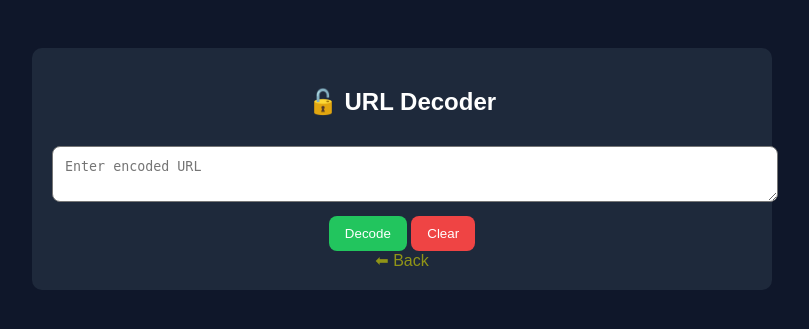
After one commit to softwarewala22/-ip-reputation-checker, a Flask app: page /url-decoder in a window 1280 px wide. The commit adds this page. Shown: the top 329 px of the page, without its empty margins (238-1047 px from the left). Run offline with Flask 3, Linux system fonts and the light colour scheme.

Commit message:
added slight fucntionality to ip block, then added new functionality for UrlDecode, sfelink

```diff
--- a/app.py
+++ b/app.py
@@ -9,6 +9,8 @@ from db_ops import create_table, get_ip_data, save_ip_data, save_request_log
 from vpncheck import check_proxycheck, check_ipqs
 from time import time
 from db_ops import cleanup_old_data
+from routes.url_decoder import url_decoder_bp
+from routes.safelink import safelink_bp
 
 # 🔥 Load env first
 load_dotenv()
@@ -27,6 +29,8 @@ VT_API_KEY = os.getenv("VT_API_KEY")
 
 app = Flask(__name__)
 
+app.register_blueprint(url_decoder_bp)
+app.register_blueprint(safelink_bp)
 # 🔥 Create tables
 create_table()
 
--- /dev/null
+++ b/routes/url_decoder.py
@@ -0,0 +1,33 @@
+from flask import Blueprint, request, render_template
+import urllib.parse
+
+url_decoder_bp = Blueprint('url_decoder', __name__)
+
+@url_decoder_bp.route('/url-decoder', methods=['GET', 'POST'])
+def url_decoder():
+    decoded_url = None
+    error = None
+    encoded_url = ""   # ✅ always initialize
+
+    def multi_decode(url, times=3):
+        for _ in range(times):
+            url = urllib.parse.unquote(url)
+        return url
+
+    if request.method == 'POST':
+        encoded_url = request.form.get('encoded_url', "").strip()
+
+        if not encoded_url:
+            error = "Please enter a URL"
+        else:
+            try:
+                decoded_url = multi_decode(encoded_url)
+            except Exception:
+                error = "Invalid URL"
+
+    return render_template(
+        'url_decoder.html',
+        decoded_url=decoded_url,
+        error=error,
+        encoded_url=encoded_url
+    )
--- /dev/null
+++ b/templates/url_decoder.html
@@ -0,0 +1,149 @@
+<!DOCTYPE html>
+<html>
+<head>
+    <title>URL Decoder</title>
+
+    <style>
+        body {
+            background:#0f172a;
+            color:white;
+            font-family:Arial;
+            text-align:center;
+            padding:40px;
+        }
+
+        .box {
+            width:700px;
+            max-width:90%;
+            margin:auto;
+            background:#1e293b;
+            padding:20px;
+            border-radius:10px;
+        }
+
+        textarea {
+            width:100%;
+            padding:12px;
+            border-radius:8px;
+            margin-top:10px;
+            word-break: break-all;
+        }
+
+        button {
+            margin-top:10px;
+            padding:10px 16px;
+            background:#22c55e;
+            border:none;
+            border-radius:8px;
+            cursor:pointer;
+            color:white;
+            font-weight:500;
+            transition: all 0.2s ease;
+        }
+
+        button:hover {
+            background:#16a34a;
+            transform: translateY(-2px);
+            box-shadow: 0 4px 10px rgba(0,0,0,0.3);
+        }
+
+        button:active {
+            transform: scale(0.95);
+            box-shadow:none;
+        }
+
+        .clear {
+            background:#ef4444;
+        }
+
+        .clear:hover {
+            background:#dc2626;
+        }
+
+        .copy-btn {
+            background:#334155;
+        }
+
+        .copy-btn:hover {
+            background:#475569;
+        }
+
+        textarea:focus {
+            outline:none;
+            box-shadow: 0 0 0 2px #22c55e;
+        }
+
+        a {
+    color: #909417;   /* 🔥 apna color choose kar */
+    text-decoration: none;
+}
+
+a:hover {
+    color: #0ea5e9;
+}
+
+a:visited {
+    color: #94aa1a;   /* purple hatane ke liye */
+}
+    </style>
+</head>
+
+<body>
+
+<div class="box">
+    <h2>🔓 URL Decoder</h2>
+
+    <form method="POST" id="decodeForm">
+        <textarea name="encoded_url" rows="2"
+        placeholder="Enter encoded URL">{{ encoded_url }}</textarea>
+
+        <br>
+        <button type="submit">Decode</button>
+        <button type="button" class="clear" onclick="clearAll()">Clear</button>
+    </form>
+
+    {% if error %}
+        <p style="color:red;">{{ error }}</p>
+    {% endif %}
+
+    {% if decoded_url %}
+    <div id="resultBox">
+        <h3>Decoded URL:</h3>
+
+        <textarea id="decodedText" rows="3">{{ decoded_url }}</textarea>
+
+        <button onclick="copy()" class="copy-btn">⧉ Copy</button>
+    </div>
+    {% endif %}
+
+    <a href="/">⬅ Back</a>
+</div>
+
+<!-- COPY -->
+<script>
+function copy(){
+    let text = document.getElementById("decodedText").value;
+    navigator.clipboard.writeText(text);
+}
+</script>
+
+<!-- CLEAR -->
+<script>
+function clearAll(){
+    document.querySelector('[name="encoded_url"]').value = "";
+    document.getElementById("resultBox")?.remove();
+}
+</script>
+
+<!-- ENTER SUBMIT -->
+<script>
+document.querySelector('[name="encoded_url"]').addEventListener("keypress", function(e) {
+    if (e.key === "Enter") {
+        e.preventDefault();
+        document.getElementById("decodeForm").submit();
+    }
+});
+</script>
+
+</body>
+</html>
```
Also changed, not shown: routes/safelink.py (added, +44 -0 lines), templates/index.html (+101 -8 lines), templates/safelink.html (added, +149 -0 lines).
